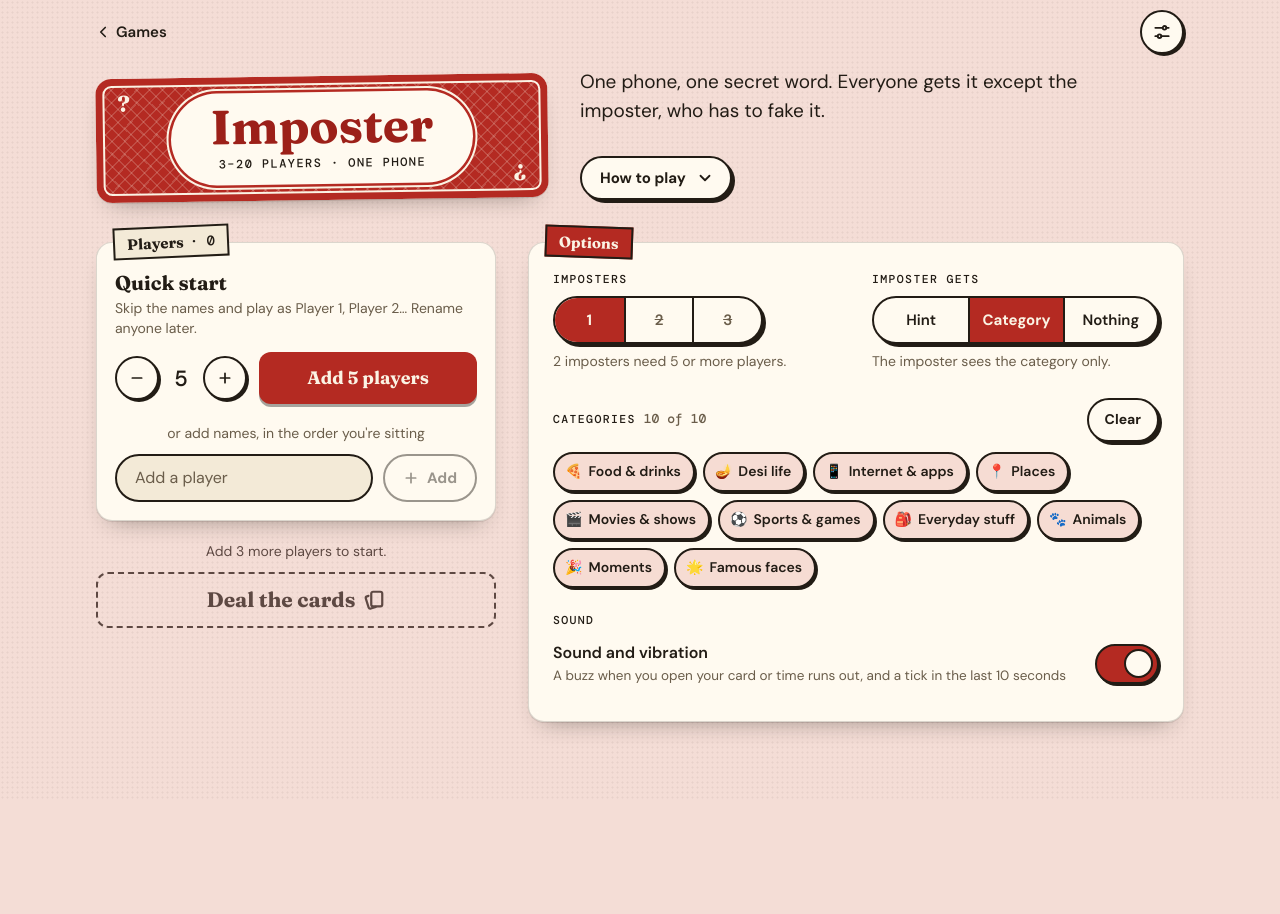
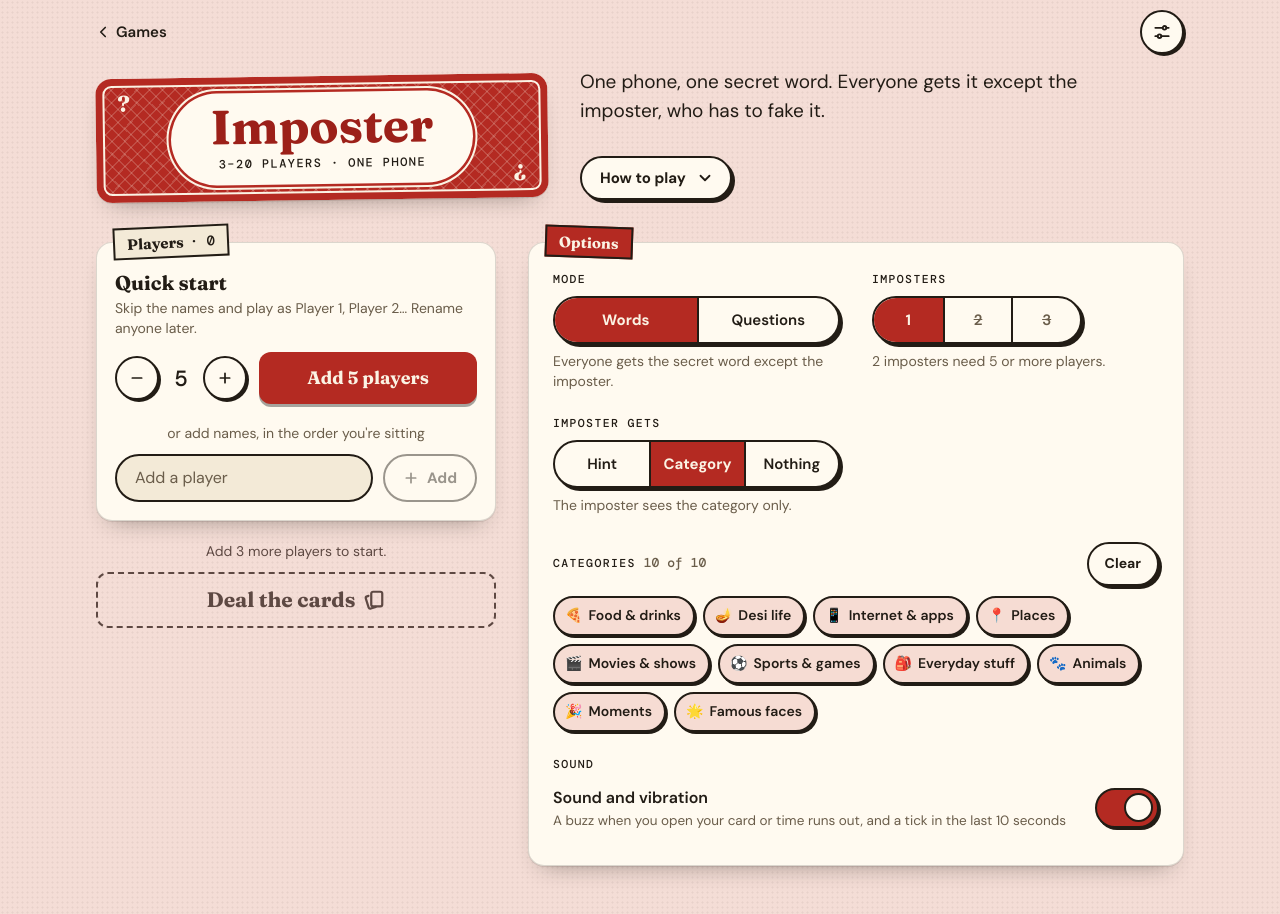
Before and after one commit to Harshal-7/games, a Next.js app: page /imposter in a window 1280 px wide. Before the commit the page ends 800 px from the top, so only its background shows below. Built offline with nearby package versions, Linux system fonts and the light colour scheme.

Commit message:
Imposter: a Words / Questions choice in Options
Questions mode swaps the categories for question packs and hides Imposter
gets, since the imposter isn't told. How to play explains the mode.

Co-Authored-By: Claude Opus 5.5 <noreply@anthropic.com>

```diff
--- a/src/games/imposter/ui/lobby.tsx
+++ b/src/games/imposter/ui/lobby.tsx
@@ -8,10 +8,19 @@ import { Roster } from "@/party/ui/roster";
 import { Confirm } from "@/ui/confirm";
 import { RestartIcon } from "@/ui/icons";
 
-import { imposterCount, maxImposters, startProblem, type Clue, type Room } from "../logic/room";
+import { PACK_IDS, PACKS } from "../logic/questions";
+import { imposterCount, maxImposters, startProblem, type Clue, type Mode, type Room } from "../logic/room";
 import { CATEGORIES, CATEGORY_IDS } from "../logic/words";
 import { ChevronDownIcon, DealIcon } from "./marks";
 import { act } from "./use-room";
+
+const MODE_LABELS: Record<Mode, { label: string; note: string }> = {
+  words: { label: "Words", note: "Everyone gets the secret word except the imposter." },
+  questions: {
+    label: "Questions",
+    note: "Everyone gets a question. The imposter's is a different one, and nobody's told.",
+  },
+};
 
 const CLUE_LABELS: Record<Clue, { label: string; note: string }> = {
   hint: { label: "Hint", note: "The imposter sees a one-word hint." },
@@ -59,6 +68,11 @@ export function Lobby({ room }: { room: Room }) {
             <li>Go round the circle: one word each about the secret word. Not too obvious.</li>
             <li>Vote for who&apos;s faking it. A caught imposter gets one guess at the word to steal the round.</li>
           </ol>
+          <p>
+            Questions mode: everyone gets the same question except the imposter, who gets a different one without
+            knowing it. Everyone answers at once, then the real question is shown and the table works out whose
+            answer doesn&apos;t fit. There&apos;s no guess at the end.
+          </p>
           <p>
             Points: catching the imposter gives everyone else 1. An imposter who gets away gets 2, or 1 for guessing
             the word after being caught.
@@ -144,7 +158,7 @@ function Options({ room }: { room: Room }) {
   const { options, players } = room;
   const max = maxImposters(players.length);
   const imposters = imposterCount(room);
-  const allOn = options.categories.length === CATEGORY_IDS.length;
+  const questions = options.mode === "questions";
   const set = (patch: Partial<Room["options"]>) => act({ type: "options", patch });
 
   return (
@@ -154,6 +168,14 @@ function Options({ room }: { room: Room }) {
       </h2>
 
       <div className="party-setup-fields">
+        <Choice label="Mode" note={MODE_LABELS[options.mode].note}>
+          {(Object.keys(MODE_LABELS) as Mode[]).map((mode) => (
+            <SegButton key={mode} on={options.mode === mode} onClick={() => set({ mode })}>
+              {MODE_LABELS[mode].label}
+            </SegButton>
+          ))}
+        </Choice>
+
         <Choice
           label="Imposters"
           narrow
@@ -166,6 +188,8 @@ function Options({ room }: { room: Room }) {
           ))}
         </Choice>
 
+        {/* In Questions mode the imposter isn't told, so there's nothing for them to get. */}
+        {!questions && (
           <Choice label="Imposter gets" note={CLUE_LABELS[options.clue].note}>
             {(Object.keys(CLUE_LABELS) as Clue[]).map((clue) => (
               <SegButton key={clue} on={options.clue === clue} onClick={() => set({ clue })}>
@@ -173,50 +197,25 @@ function Options({ room }: { room: Room }) {
               </SegButton>
             ))}
           </Choice>
+        )}
 
-        <div className="imp-field party-setup-wide">
-          <div className="imp-field-head">
-            <span className="field-label" id="imp-categories">
-              Categories
-              <span className="imp-cat-count">
-                {options.categories.length} of {CATEGORY_IDS.length}
-              </span>
-            </span>
-            <button
-              type="button"
-              className="btn imp-small"
-              onClick={() => set({ categories: allOn ? [] : [...CATEGORY_IDS] })}
-            >
-              {allOn ? "Clear" : "Pick all"}
-            </button>
-          </div>
-          <div className="imp-chips" role="group" aria-labelledby="imp-categories">
-            {CATEGORIES.map(({ id, label, emoji, words }) => {
-              const on = options.categories.includes(id);
-              return (
-                <button
-                  key={id}
-                  type="button"
-                  className="imp-chip"
-                  aria-pressed={on}
-                  title={`${words.length} words`}
-                  onClick={() =>
-                    set({
-                      categories: on
-                        ? options.categories.filter((c) => c !== id)
-                        : CATEGORY_IDS.filter((c) => c === id || options.categories.includes(c)),
-                    })
-                  }
-                >
-                  <span className="imp-chip-emoji" aria-hidden="true">
-                    {emoji}
-                  </span>
-                  {label}
-                </button>
-              );
-            })}
-          </div>
-        </div>
+        {questions ? (
+          <Chips
+            label="Packs"
+            all={PACK_IDS}
+            picked={options.packs}
+            items={PACKS.map(({ id, label, emoji, pairs }) => ({ id, label, emoji, title: `${pairs.length} pairs` }))}
+            onChange={(packs) => set({ packs })}
+          />
+        ) : (
+          <Chips
+            label="Categories"
+            all={CATEGORY_IDS}
+            picked={options.categories}
+            items={CATEGORIES.map(({ id, label, emoji, words }) => ({ id, label, emoji, title: `${words.length} words` }))}
+            onChange={(categories) => set({ categories })}
+          />
+        )}
 
         <div className="switches party-setup-switches party-setup-wide">
           <span className="field-label party-setup-switches-label">Sound</span>
@@ -244,6 +243,61 @@ function Options({ room }: { room: Room }) {
         </div>
       </div>
     </section>
+  );
+}
+
+/** A wide row of chips to switch on and off, with Pick all / Clear. Keeps the list's order. */
+function Chips<Id extends string>({
+  label,
+  all,
+  picked,
+  items,
+  onChange,
+}: {
+  label: string;
+  all: readonly Id[];
+  picked: readonly Id[];
+  items: { id: Id; label: string; emoji: string; title: string }[];
+  onChange: (picked: Id[]) => void;
+}) {
+  const id = useId();
+  const allOn = picked.length === all.length;
+  return (
+    <div className="imp-field party-setup-wide">
+      <div className="imp-field-head">
+        <span className="field-label" id={id}>
+          {label}
+          <span className="imp-cat-count">
+            {picked.length} of {all.length}
+          </span>
+        </span>
+        <button type="button" className="btn imp-small" onClick={() => onChange(allOn ? [] : [...all])}>
+          {allOn ? "Clear" : "Pick all"}
+        </button>
+      </div>
+      <div className="imp-chips" role="group" aria-labelledby={id}>
+        {items.map((item) => {
+          const on = picked.includes(item.id);
+          return (
+            <button
+              key={item.id}
+              type="button"
+              className="imp-chip"
+              aria-pressed={on}
+              title={item.title}
+              onClick={() =>
+                onChange(on ? picked.filter((p) => p !== item.id) : all.filter((p) => p === item.id || picked.includes(p)))
+              }
+            >
+              <span className="imp-chip-emoji" aria-hidden="true">
+                {item.emoji}
+              </span>
+              {item.label}
+            </button>
+          );
+        })}
+      </div>
+    </div>
   );
 }
 
```
Lines whose indentation alone changed are shown as unchanged.
